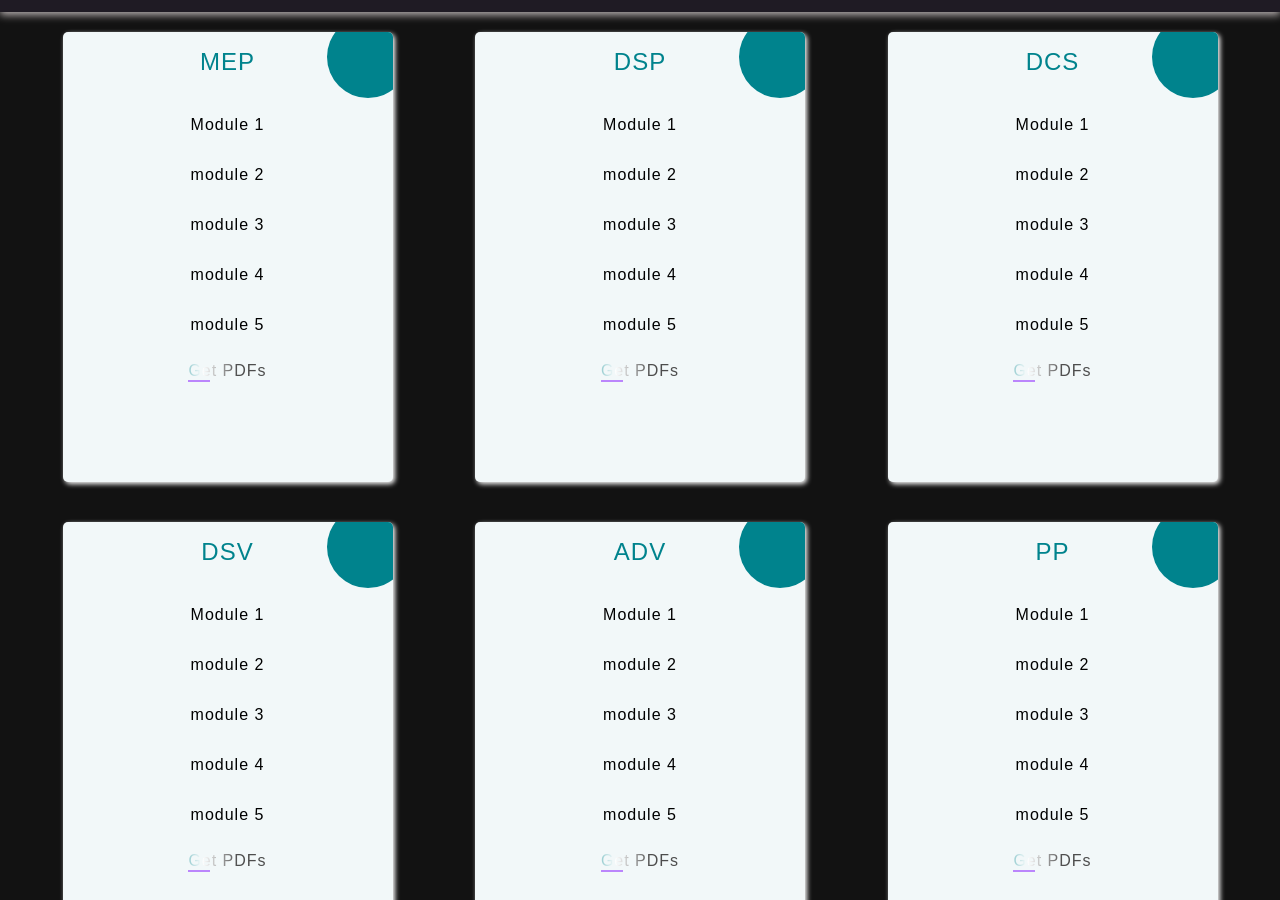
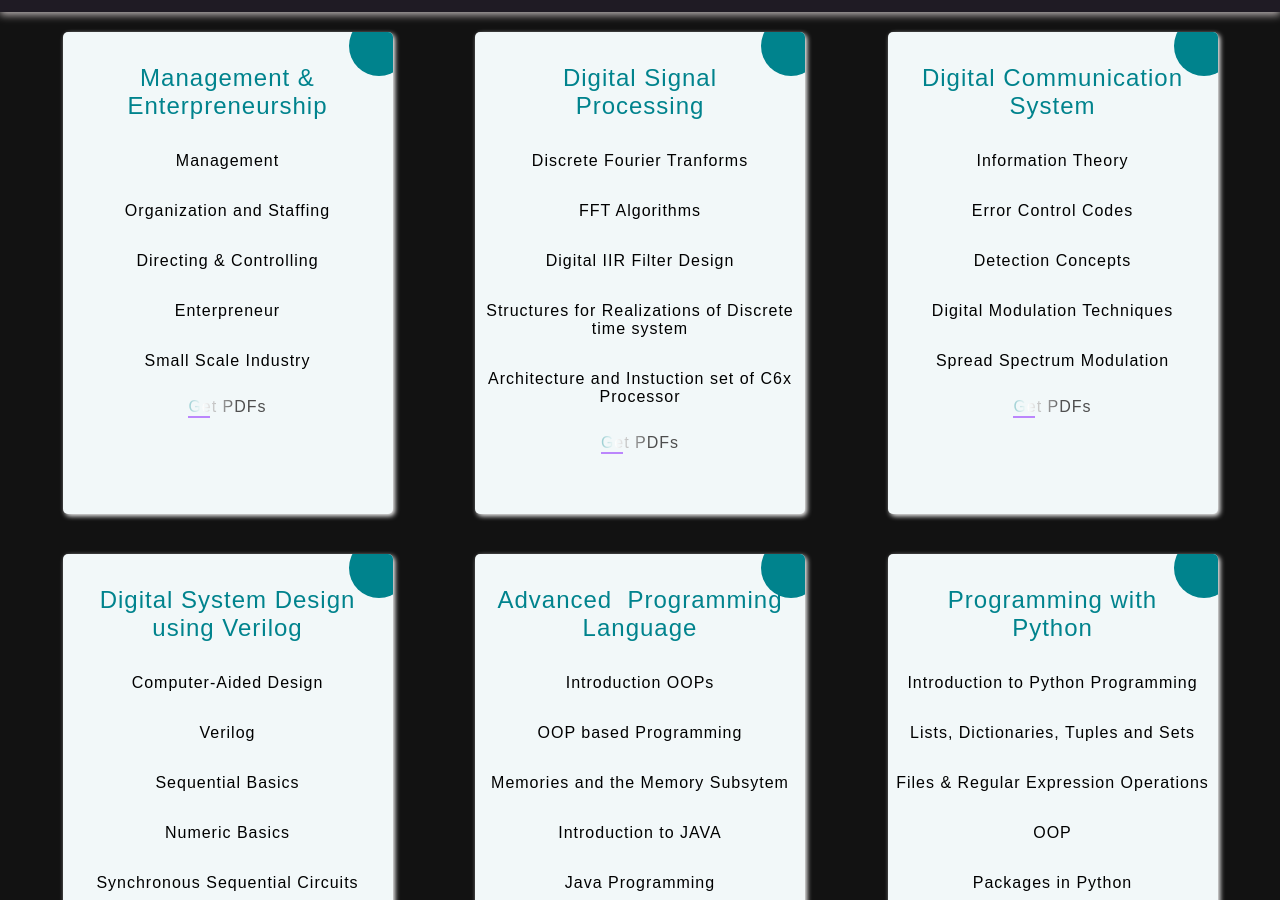
Before and after one commit to bnaveen07/5thSem, a website: page index.html in a window 1280 px wide. Shown: the part 52-952 px from the top of the page. Drawn offline with Linux system fonts and the light colour scheme; a web font is replaced by a local one.

Commit message:
Updated Module Names

```diff
--- a/SASS/_home.scss
+++ b/SASS/_home.scss
@@ -7,7 +7,7 @@
   font-weight: 300;
 }
 body {
-  font-family: "DotGothic16", sans-serif;
+  font-family: "Poppins", sans-serif;
   overflow-x: hidden;
   position: relative;
   // font-size: 10px;
--- a/SASS/_utilities.scss
+++ b/SASS/_utilities.scss
@@ -1,7 +1,5 @@
 section {
-  // background-color: red;
   width: 100%;
-  // height: 80vh;
   display: flex;
   flex-wrap: wrap;
   justify-content: space-evenly;
@@ -12,6 +10,8 @@ section {
   width: 330px;
   height: 450px;
   margin: 20px;
+  padding-top: 2rem;
+  text-align: center;
   background-color: #1f1b24;
   box-shadow: 2px 2px 5px hsl(0, 0%, 100%);
   border-radius: 5px;
@@ -41,16 +41,16 @@ section {
     top: -16px;
     right: -16px;
     background: #00838d;
-    height: 82px;
-    width: 82px;
+    height: 60px;
+    width: 60px;
     border-radius: 60%;
     transform: scale(1);
     transform-origin: 50% 50%;
-    transition: all 02s ease-out;
-    -webkit-transition: all 02s ease-out;
-    -moz-transition: all 02s ease-out;
-    -ms-transition: all 02s ease-out;
-    -o-transition: all 02s ease-out;
+    transition: all 1.5s ease-out;
+    -webkit-transition: all 1.5s ease-out;
+    -moz-transition: all 1.5s ease-out;
+    -ms-transition: all 1.5s ease-out;
+    -o-transition: all 1.5s ease-out;
     -webkit-border-radius: 60%;
     -moz-border-radius: 60%;
     -ms-border-radius: 60%;
@@ -83,7 +83,9 @@ section {
 
 .card h2 {
   color: #00838d;
-  padding: 1rem 0 1.5rem;
+  // padding: 1rem 2rem;
+  text-align: center;
+  margin-bottom: 1rem;
 }
 
 .card p {
@@ -128,6 +130,4 @@ button a {
     animation: borderLength 1s infinite linear;
     -webkit-animation: borderLength 1.5s infinite linear;
   }
-  &:hover::after {
-  }
 }
--- a/index.html
+++ b/index.html
@@ -53,62 +53,62 @@
   </nav>
   <section>
     <div class="card">
-      <h2>MEP</h2>
-      <p class="module">Module 1</p>
-      <p class="module">module 2</p>
-      <p class="module">module 3</p>
-      <p class="module">module 4</p>
-      <p class="module">module 5</p>
+      <h2>Management & Enterpreneurship</h2>
+      <p class="module">Management</p>
+      <p class="module">Organization and Staffing</p>
+      <p class="module">Directing & Controlling</p>
+      <p class="module">Enterpreneur</p>
+      <p class="module">Small Scale Industry</p>
+
+      <button> <a href="./MEP/index.html"> Get PDFs</a></button>
+    </div>
+    <div class="card">
+      <h2>Digital Signal <br> Processing</h2>
+      <p class="module">Discrete Fourier Tranforms</p>
+      <p class="module">FFT Algorithms</p>
+      <p class="module">Digital IIR Filter Design</p>
+      <p class="module">Structures for Realizations of Discrete time system</p>
+      <p class="module">Architecture and Instuction set of C6x Processor</p>
+
+      <button> <a href="./DSP/index.html"> Get PDFs</a></button>
+    </div>
+    <div class="card">
+      <h2>Digital Communication System</h2>
+      <p class="module">Information Theory</p>
+      <p class="module">Error Control Codes</p>
+      <p class="module">Detection Concepts</p>
+      <p class="module">Digital Modulation Techniques</p>
+      <p class="module">Spread Spectrum Modulation</p>
+
+      <button> <a href="./DCS/index.html"> Get PDFs</a></button>
+    </div>
+    <div class="card">
+      <h2>Digital System Design <br> using Verilog</h2>
+      <p class="module">Computer-Aided Design</p>
+      <p class="module">Verilog</p>
+      <p class="module">Sequential Basics</p>
+      <p class="module">Numeric Basics</p>
+      <p class="module">Synchronous Sequential Circuits</p>
+
+      <button> <a href="./DSV/index.html"> Get PDFs</a></button>
+    </div>
+    <div class="card">
+      <h2>Advanced &nbsp;Programming Language</h2>
+      <p class="module">Introduction OOPs</p>
+      <p class="module">OOP based Programming</p>
+      <p class="module">Memories and the Memory Subsytem</p>
+      <p class="module">Introduction to JAVA</p>
+      <p class="module">Java Programming</p>
 
       <button> <a href="#"> Get PDFs</a></button>
     </div>
     <div class="card">
-      <h2>DSP</h2>
-      <p class="module">Module 1</p>
-      <p class="module">module 2</p>
-      <p class="module">module 3</p>
-      <p class="module">module 4</p>
-      <p class="module">module 5</p>
-
-      <button> <a href="#"> Get PDFs</a></button>
-    </div>
-    <div class="card">
-      <h2>DCS</h2>
-      <p class="module">Module 1</p>
-      <p class="module">module 2</p>
-      <p class="module">module 3</p>
-      <p class="module">module 4</p>
-      <p class="module">module 5</p>
-
-      <button> <a href="#"> Get PDFs</a></button>
-    </div>
-    <div class="card">
-      <h2>DSV</h2>
-      <p class="module">Module 1</p>
-      <p class="module">module 2</p>
-      <p class="module">module 3</p>
-      <p class="module">module 4</p>
-      <p class="module">module 5</p>
-
-      <button> <a href="#"> Get PDFs</a></button>
-    </div>
-    <div class="card">
-      <h2>ADV</h2>
-      <p class="module">Module 1</p>
-      <p class="module">module 2</p>
-      <p class="module">module 3</p>
-      <p class="module">module 4</p>
-      <p class="module">module 5</p>
-
-      <button> <a href="#"> Get PDFs</a></button>
-    </div>
-    <div class="card">
-      <h2>PP</h2>
-      <p class="module">Module 1</p>
-      <p class="module">module 2</p>
-      <p class="module">module 3</p>
-      <p class="module">module 4</p>
-      <p class="module">module 5</p>
+      <h2>Programming with <br> Python</h2>
+      <p class="module">Introduction to Python Programming</p>
+      <p class="module">Lists, Dictionaries, Tuples and Sets</p>
+      <p class="module">Files & Regular Expression Operations</p>
+      <p class="module">OOP</p>
+      <p class="module">Packages in Python</p>
 
       <button> <a href="#"> Get PDFs</a></button>
     </div>
```
Also changed, not shown: ADV/index.html (+18 -18 lines), DCS/index.html (+18 -18 lines), DSP/index.html (+18 -18 lines), DSV/index.html (+18 -18 lines), MEP/index.html (+18 -18 lines), PP/index.html (+2 -1 lines), SASS/style.css, 1 other file.
